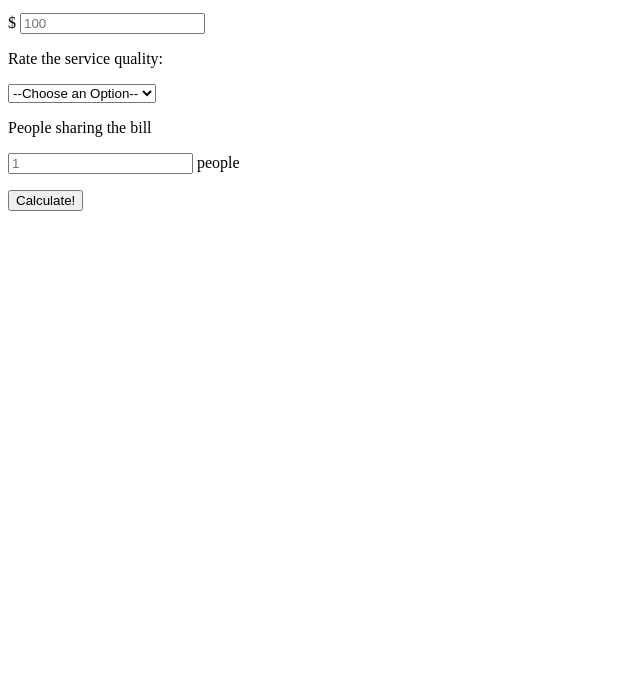
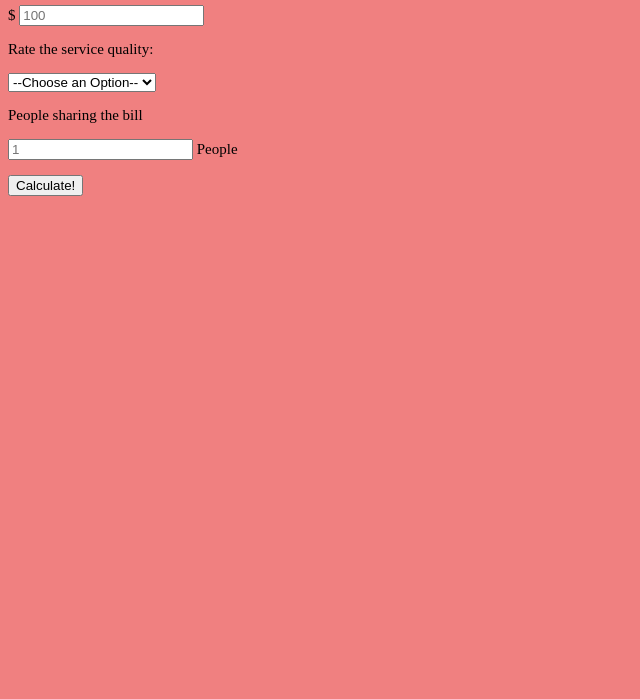
Before and after one commit to vieiranoir/tip-calculator, a plain HTML site: page index.html in a window 1280 px wide. Shown: the part 101-800 px from the top of the page, without its empty margins (0-640 px from the left). Drawn offline with Linux system fonts and the light colour scheme.

Commit message:
Started CSS

```diff
--- a/index.html
+++ b/index.html
@@ -4,6 +4,8 @@
     <meta charset="UTF-8">
     <meta http-equiv="X-UA-Compatible" content="IE=edge">
     <meta name="viewport" content="width=device-width, initial-scale=1.0">
+    <meta name="author" content="Paulo Vieira">
+    <link rel="stylesheet" href="styles.css">
     <title>Tip Calculator</title>
 </head>
 <body>
@@ -35,7 +37,7 @@
             <p>People sharing the bill</p>
         </label>
         <p>
-            <input type="number" placeholder="1" name="people" id="people"> people
+            <input type="number" placeholder="1" name="people" id="people"> People
         </p>
         <button type="submit">Calculate!</button>
     </form>
--- /dev/null
+++ b/styles.css
@@ -0,0 +1,10 @@
+:root {
+    --primary-color: lightcoral;
+    --secondary-color: DimGrey;
+    --tertiary-color: Gainsboro;
+}
+
+body {
+    background-color:var(--primary-color);
+    font-size: 15px;
+}
```
